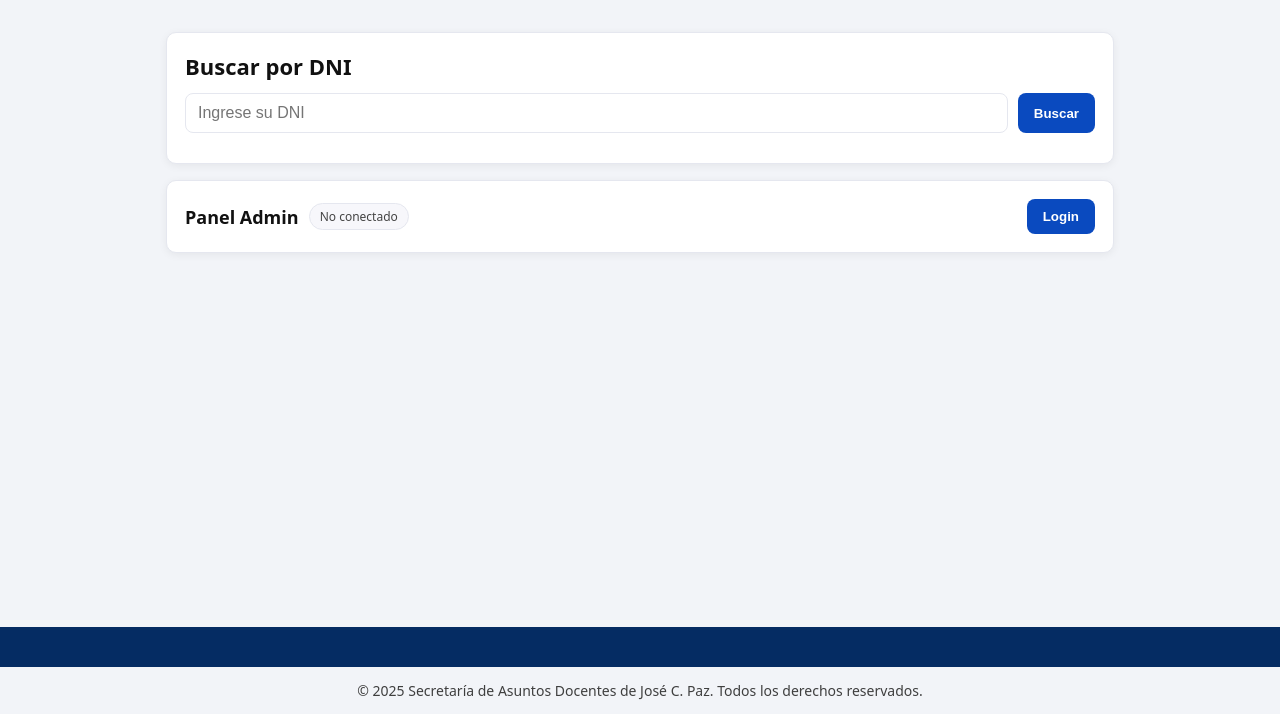
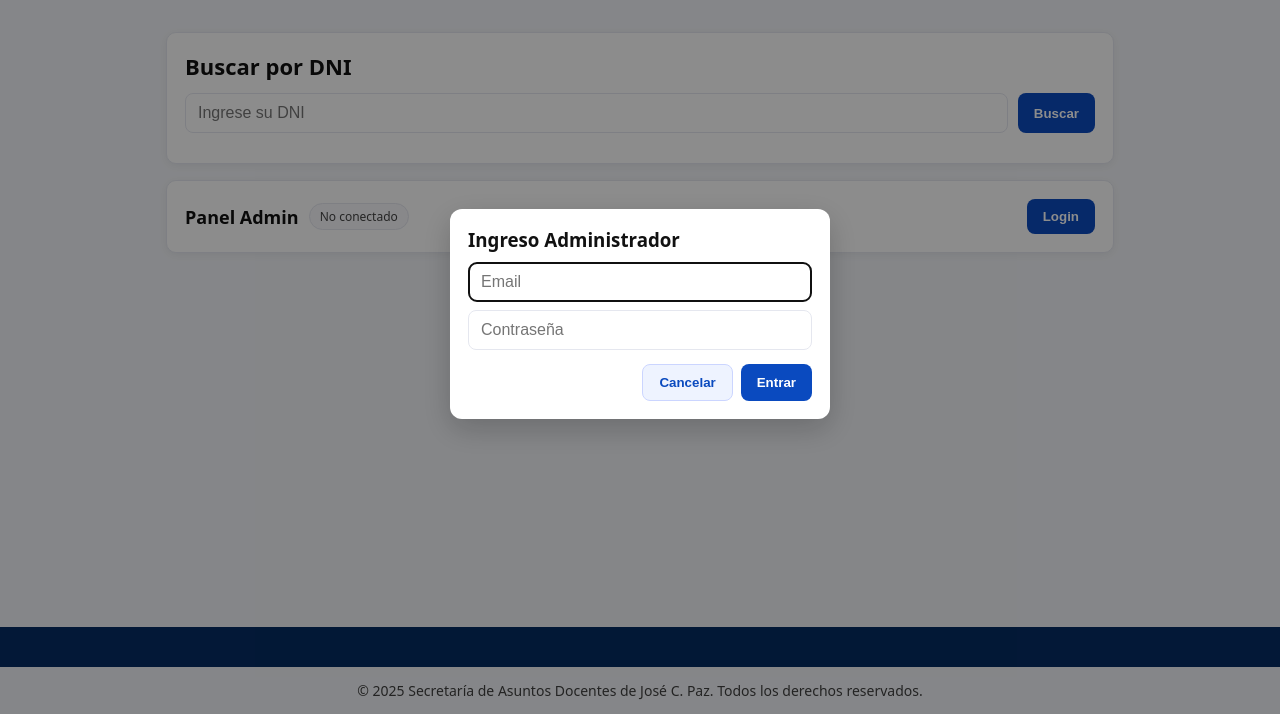
Before and after one commit to davideme94/sad-proyecto, a website: page index.html in a window 1280 px wide. Both pictures are taken after a click on the button "Login". Shown: the part 86-800 px from the top of the page. Drawn offline with Linux system fonts and the light colour scheme.

Commit message:
avermodal

```diff
--- a/index.html
+++ b/index.html
@@ -7,8 +7,10 @@
   <link rel="stylesheet" href="/styles.css" />
 </head>
 <body>
+  <!-- Toasts -->
   <div class="toasts" id="toasts"></div>
 
+  <!-- Header -->
   <header class="topbar" role="banner">
     <div class="topbar-inner">
       <img src="images/sad-logo.JPG" alt="Logo SAD" class="logo" onerror="this.style.display='none'">
@@ -16,8 +18,10 @@
     </div>
   </header>
 
+  <!-- Main -->
   <main role="main">
     <div class="wrap">
+      <!-- Buscador público -->
       <div class="card">
         <h2>Buscar por DNI</h2>
         <div class="row">
@@ -27,6 +31,7 @@
         <div id="resultado" class="resultado"></div>
       </div>
 
+      <!-- Panel Admin -->
       <div class="card">
         <div class="panel">
           <h3 class="panel-title">Panel Admin</h3>
@@ -38,6 +43,7 @@
         </div>
 
         <div id="adminPanel" style="display:none; margin-top:12px">
+          <!-- DOCENTE -->
           <h4 class="section-title">Docente</h4>
           <div class="grid">
             <input id="docNombre" placeholder="Nombre docente" />
@@ -49,11 +55,13 @@
             <button id="btnListDoc" class="btn-plain">Ver docentes</button>
           </div>
 
+          <!-- RESOLUCIÓN -->
           <h4 class="section-title">Resolución</h4>
           <div class="grid">
             <input id="titulo" placeholder="Título/Descripción" />
             <input id="driveUrl" placeholder="URL pública de Google (Drive/Docs)" />
             <input id="expediente" placeholder="Expediente (opcional)" />
+            <!-- Año -> Nivel -->
             <select id="nivel" aria-label="Nivel">
               <option value="">Nivel (opcional)</option>
               <option>PRIMARIA</option>
@@ -72,6 +80,7 @@
             <button id="btnListAcuses" class="btn-plain">Ver acuses</button>
           </div>
 
+          <!-- VINCULAR (autocompletar resolución + chips de docentes) -->
           <h4 class="section-title">Vincular resolución a docentes (muchos a muchos)</h4>
           <div class="grid-3">
             <div class="sugs">
@@ -90,15 +99,34 @@
             </div>
           </div>
 
+          <!-- LISTAS dinámicas -->
           <div id="adminLista" style="margin-top:12px"></div>
         </div>
       </div>
     </div>
   </main>
 
+  <!-- Footer -->
   <div class="footerBar" aria-hidden="true"></div>
   <footer class="footer">© 2025 Secretaría de Asuntos Docentes de José C. Paz. Todos los derechos reservados.</footer>
 
+  <!-- MODAL LOGIN (AGREGADO) -->
+  <div id="loginModal" class="modal" role="dialog" aria-modal="true" aria-labelledby="loginTitle" style="display:none">
+    <div class="box">
+      <h3 id="loginTitle" class="modal-title">Ingreso Administrador</h3>
+      <div class="modal-body">
+        <input id="loginEmail" placeholder="Email" />
+        <input id="loginPass" type="password" placeholder="Contraseña" />
+        <div id="loginError" class="danger" style="display:none; font-size:14px;"></div>
+        <div class="modal-actions">
+          <button id="btnLoginCancel" type="button" class="btn-plain">Cancelar</button>
+          <button id="btnLoginSubmit" type="button">Entrar</button>
+        </div>
+      </div>
+    </div>
+  </div>
+
+  <!-- JS -->
   <script src="/app.js" defer></script>
 </body>
 </html>
```
